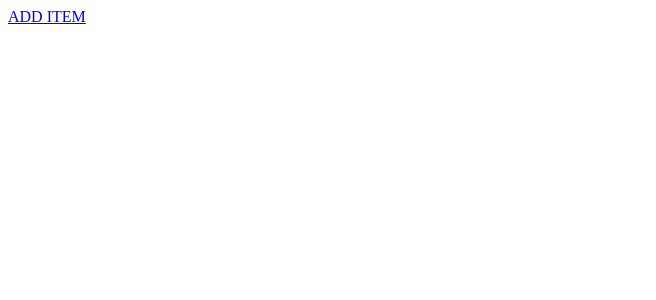
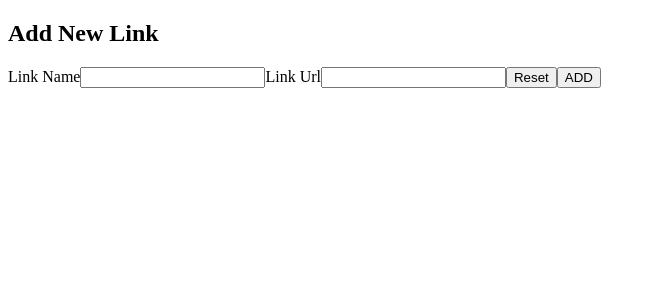
Before and after one commit to xarephonic/links-list, a React (Create React App) app: page /additem in a window 1280 px wide. Shown: the top 300 px of the page, without its empty margins (0-656 px from the left). Built offline with nearby package versions, Linux system fonts and the light colour scheme; the HTML template or start-up script is replaced by a standard one.

Commit message:
Gotten rid of ducks pattern. Created add page

```diff
--- a/src/components/App.js
+++ b/src/components/App.js
@@ -9,6 +9,7 @@ import createBrowserHistory from 'history/createBrowserHistory';
 import { saveState, loadState } from '../storageManager.js';
 import List from './links-list/List.js';
 import AddItem from './add-items/AddItem.js';
+import NoMatch from './nomatch/NoMatch.js';
 
 
 const history = createBrowserHistory();
@@ -28,13 +29,12 @@ class App extends Component {
               component={List}
             />
             <Route
-              path='/'
-              component={List}
-            />
-            <Route
               exact
               path='/additem'
               component={AddItem}
+            />
+            <Route
+              component={NoMatch}
             />
           </Switch>
         </Router>
--- a/src/components/add-items/AddItem.js
+++ b/src/components/add-items/AddItem.js
@@ -1,7 +1,53 @@
-import React from 'react';
+import React, { Component } from 'react';
+import { connect } from 'react-redux';
+import { addItem } from '../../reducers/index.js';
 
-const AddItem = () => (
-	<div>ADDITEM</div>
-);
+class AddItem extends Component {
+	constructor(props) {
+		super(props);
 
-export default AddItem;
+		this.handleChange = this.handleChange.bind(this);
+    this.handleSubmit = this.handleSubmit.bind(this);
+	}
+
+	componentWillMount () {
+		this.setState({
+			name: '',
+			url: ''
+		});
+	}
+
+	handleChange(event) {
+		event.preventDefault();
+		const payloadObj = {};
+		payloadObj[event.target.name] = event.target.value;
+		this.setState({
+			...this.state,
+			...payloadObj
+		});
+	}
+
+	handleSubmit(event) {
+		//TODO escape the values before submiting
+		event.preventDefault();
+		this.props.dispatch(addItem(this.state));
+	}
+
+	render() {
+		return(
+			<div>
+				<h2>Add New Link</h2>
+				<form onSubmit={this.handleSubmit}>
+					<label htmlFor='link-name'>Link Name</label>
+					<input id='link-name' name='name' value={this.state.name} onChange={this.handleChange} />
+					<label htmlFor='link-url'>Link Url</label>
+					<input type='url' id='link-url' name='url' value={this.state.url} onChange={this.handleChange} />
+					<input type='reset' />
+					<input type='submit' value='ADD' />
+				</form>
+			</div>
+		);
+	}
+}
+
+export default connect()(AddItem);
--- a/src/components/add-items/ducks/index.js
+++ /dev/null
@@ -1,17 +0,0 @@
-const ADD_ITEM = '@fatih/add-item/ADD_ITEM';
-
-const reducer = (state = {}, { type, payload }) => {
-  switch (type) {
-    case ADD_ITEM:
-      return state;
-    default:
-      return state;
-  }
-}
-
-export const addItem = (payload) => ({
-  type: ADD_ITEM,
-  payload
-});
-
-export default reducer;
--- a/src/components/links-list/List.js
+++ b/src/components/links-list/List.js
@@ -10,10 +10,10 @@ class List extends Component {
 		} = this.props
 		return (
 			<div>
-				<Link to='/addItem'>ADD ITEM</Link>
-				{typeof(linksList) == "array" &&
+				<Link to='/additem'>ADD ITEM</Link>
+				{linksList.length &&
 					linksList.map(obj => {
-						return <ListItem {...obj} />
+						return <ListItem {...obj} key={obj.title} />
 					})
 				}
 			</div>
--- a/src/components/links-list/ducks/index.js
+++ /dev/null
@@ -1,25 +0,0 @@
-const GET_LIST = '@fatih/links-list/GET_LIST';
-const REMOVE_ITEM = '@fatih/links-list/REMOVE_ITEM';
-
-const reducer = (state = {}, { type, payload }) => {
-  switch (type) {
-    case GET_LIST:
-      return state;
-    case REMOVE_ITEM:
-      return state;
-    default:
-      return state;
-  }
-}
-
-export const getList = (payload) => ({
-  type: GET_LIST,
-  payload
-});
-
-export const removeItem = (payload) => ({
-  type: REMOVE_ITEM,
-  payload
-});
-
-export default reducer;
--- /dev/null
+++ b/src/components/nomatch/NoMatch.js
@@ -0,0 +1,13 @@
+import React from 'react';
+import { Link } from 'react-router-dom';
+
+const NoMatch = () => (
+  <div>
+    <img src='https://media2.giphy.com/media/10j1sRnpiklXB6/giphy.gif' />
+    <p> There is no such page. Sorry! </p>
+    <Link to='/list'>Back to main page</Link>
+  </div>
+
+);
+
+export default NoMatch;
--- a/src/reducers/index.js
+++ b/src/reducers/index.js
@@ -1,10 +1,52 @@
-import { combineReducers } from 'redux';
-import linksList from '../components/links-list/ducks/index.js';
-import addItems from '../components/add-items/ducks/index.js';
+const GET_LIST = '@fatih/links-list/GET_LIST';
+const ADD_ITEM = '@fatih/links-list/ADD_ITEM';
+const REMOVE_ITEM = '@fatih/links-list/REMOVE_ITEM';
 
-const listApp = combineReducers({
-  linksList,
-  addItems
+const reducer = (state = {}, { type, payload }) => {
+  switch (type) {
+    case ADD_ITEM:
+      //TODO ADD ESCAPING HERE
+      payload.points = 0;
+      if(state.data) {
+        const existingLink = state.data.find((item) => {
+          return item.name === payload.name || item.url === payload.url;
+        });
+
+        if(existingLink) {
+          return {
+            ...state,
+            notification: {
+              type: 'error',
+              message: `The item you are trying to add already exists as ${existingLink.name} - ${existingLink.url}`
+            }
+          };
+        } else {
+          return {
+            ...state,
+            data: [...state.data, payload]
+          };
+        }
+      } else {
+        return {
+          ...state,
+          data: [payload]
+        };
+      }
+    case REMOVE_ITEM:
+      return state;
+    default:
+      return state;
+  }
+}
+
+export const addItem = (payload) => ({
+  type: ADD_ITEM,
+  payload
 });
 
-export default listApp;
+export const removeItem = (payload) => ({
+  type: REMOVE_ITEM,
+  payload
+});
+
+export default reducer;
```
